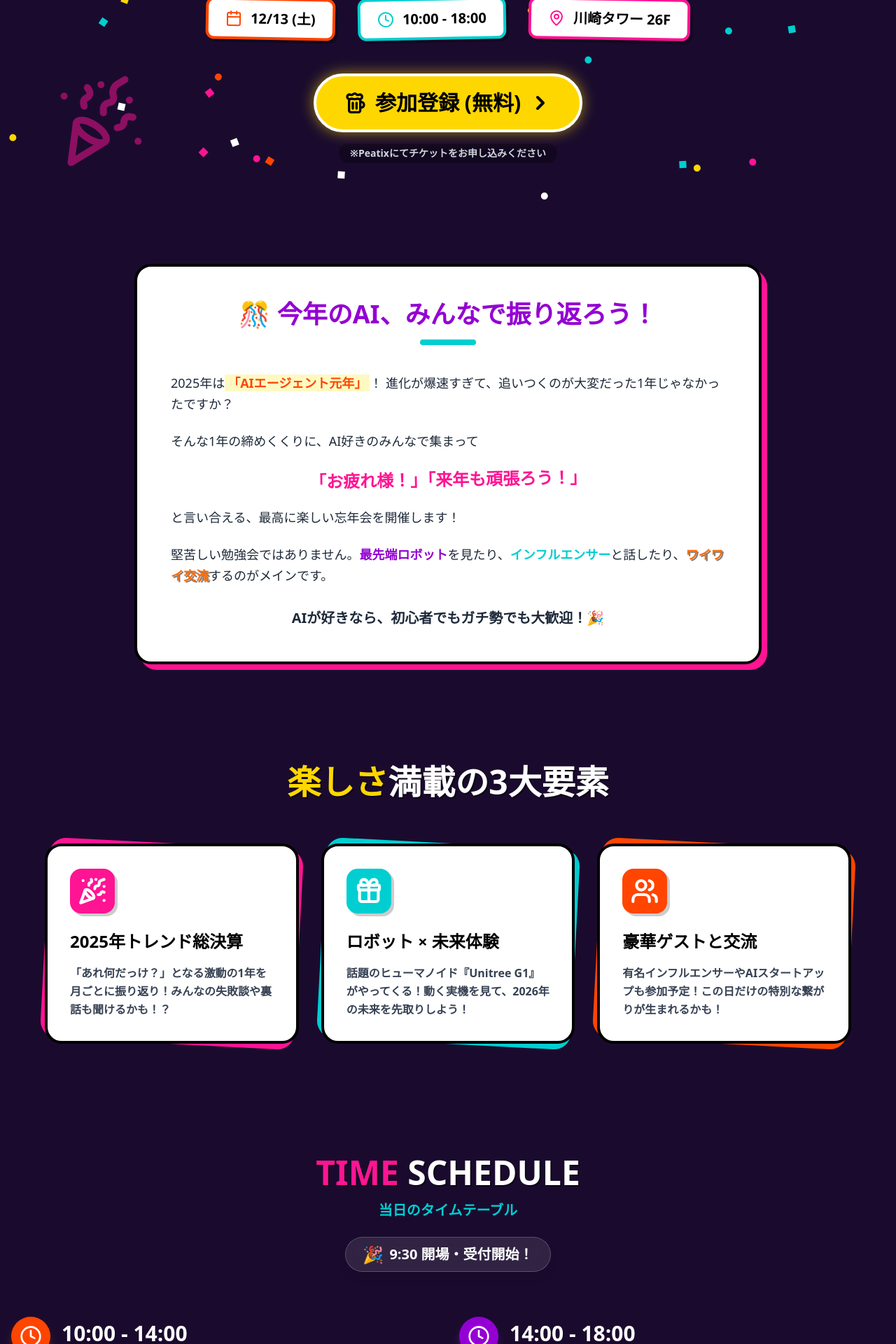
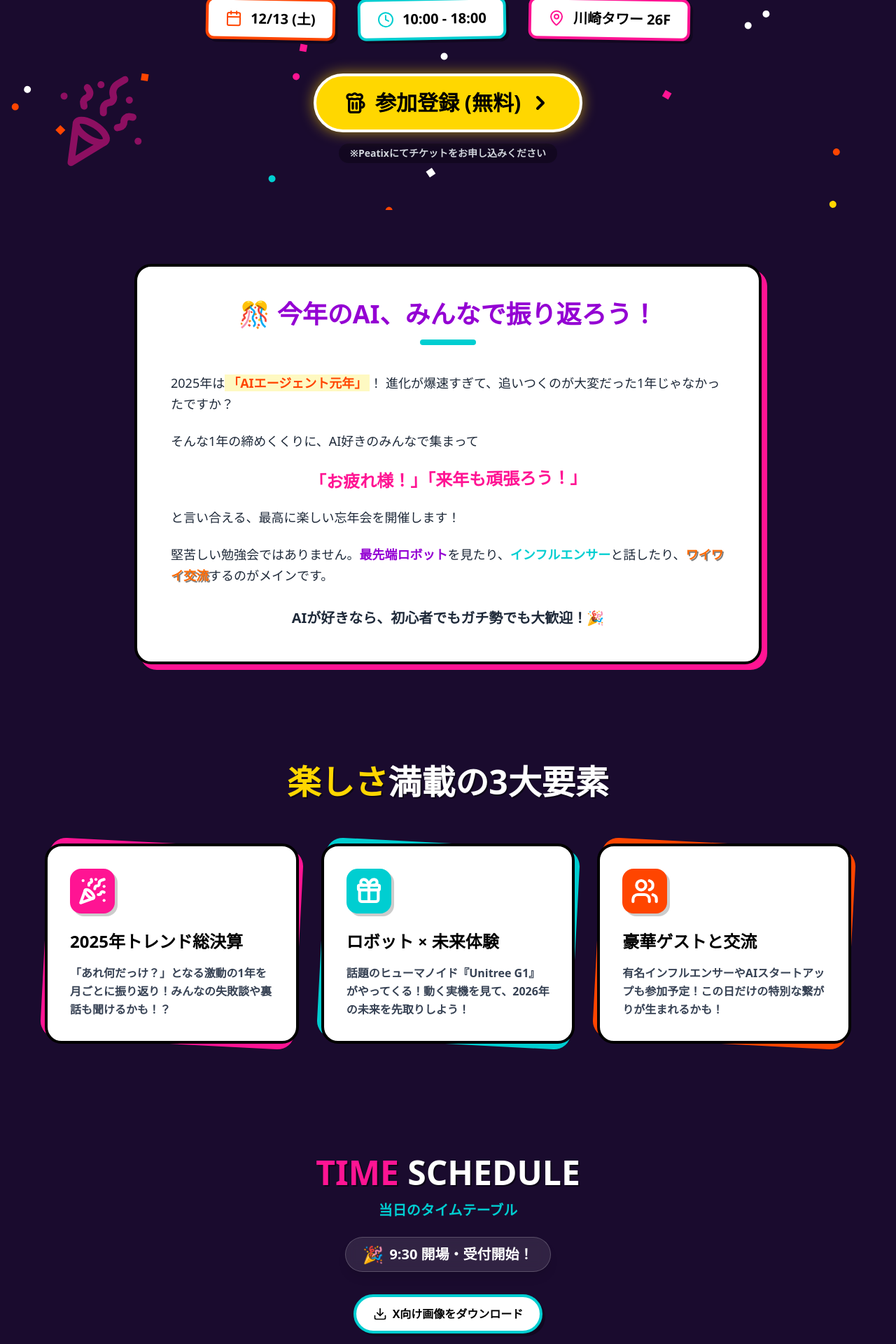
Before and after one commit to nanameru/bounenkai-lp, a Next.js app: page / in a window 1280 px wide. Shown: the part 500-2420 px from the top of the page at 70% size. Built offline with nearby package versions, Linux system fonts and the light colour scheme; a web font is replaced by a local one.

Commit message:
feat: Add image download and improve confetti animation
Co-authored-by: 4869nanataitai <4869nanataitai@gmail.com>

```diff
--- a/app/components/TimeTable.tsx
+++ b/app/components/TimeTable.tsx
@@ -1,7 +1,7 @@
 "use client";
 
 import { motion } from "framer-motion";
-import { Clock, User, Mic, Coffee, Users, Star } from "lucide-react";
+import { Clock, User, Mic, Coffee, Users, Star, Download } from "lucide-react";
 import Image from "next/image";
 
 type ScheduleItem = {
@@ -290,6 +290,232 @@ const ScheduleCard = ({ item }: { item: ScheduleItem }) => {
 };
 
 export default function TimeTable() {
+  const downloadShareImage = async () => {
+    // Xに載せたときに見栄えしやすい「縦長・2カラム」画像を生成します。
+    const WIDTH = 1600;
+    const HEIGHT = 2000;
+    const SCALE = Math.min(2, Math.max(1, Math.floor(window.devicePixelRatio || 1)));
+
+    const canvas = document.createElement("canvas");
+    canvas.width = WIDTH * SCALE;
+    canvas.height = HEIGHT * SCALE;
+    const ctx = canvas.getContext("2d");
+    if (!ctx) return;
+    ctx.scale(SCALE, SCALE);
+
+    const COLORS = {
+      bg1: "#0f0518",
+      bg2: "#120a1d",
+      cyan: "#00CED1",
+      pink: "#FF1493",
+      purple: "#9400D3",
+      orange: "#FF4500",
+      yellow: "#FFD700",
+      text: "#FFFFFF",
+      muted: "rgba(255,255,255,0.72)",
+      card: "rgba(255,255,255,0.06)",
+      cardBorder: "rgba(255,255,255,0.12)",
+    } as const;
+
+    const roundRect = (x: number, y: number, w: number, h: number, r: number) => {
+      const rr = Math.min(r, w / 2, h / 2);
+      ctx.beginPath();
+      ctx.moveTo(x + rr, y);
+      ctx.arcTo(x + w, y, x + w, y + h, rr);
+      ctx.arcTo(x + w, y + h, x, y + h, rr);
+      ctx.arcTo(x, y + h, x, y, rr);
+      ctx.arcTo(x, y, x + w, y, rr);
+      ctx.closePath();
+    };
+
+    const wrapText = (text: string, maxWidth: number) => {
+      const lines: string[] = [];
+      let line = "";
+      for (const ch of text.replace(/\s+/g, " ").trim()) {
+        const next = line + ch;
+        if (ctx.measureText(next).width <= maxWidth || line.length === 0) {
+          line = next;
+          continue;
+        }
+        lines.push(line);
+        line = ch;
+      }
+      if (line) lines.push(line);
+      return lines;
+    };
+
+    const drawPill = (x: number, y: number, text: string, bg: string, fg: string) => {
+      ctx.font = '700 20px ui-sans-serif, system-ui, -apple-system, "Segoe UI", Roboto, "Noto Sans JP", sans-serif';
+      const padX = 14;
+      const w = Math.ceil(ctx.measureText(text).width) + padX * 2;
+      const h = 34;
+      ctx.fillStyle = bg;
+      roundRect(x, y, w, h, 999);
+      ctx.fill();
+      ctx.fillStyle = fg;
+      ctx.textBaseline = "middle";
+      ctx.fillText(text, x + padX, y + h / 2 + 1);
+      return w;
+    };
+
+    // Background
+    const bg = ctx.createLinearGradient(0, 0, WIDTH, HEIGHT);
+    bg.addColorStop(0, COLORS.bg1);
+    bg.addColorStop(1, COLORS.bg2);
+    ctx.fillStyle = bg;
+    ctx.fillRect(0, 0, WIDTH, HEIGHT);
+
+    // Soft glow
+    const glow = ctx.createRadialGradient(WIDTH * 0.2, HEIGHT * 0.15, 0, WIDTH * 0.2, HEIGHT * 0.15, 520);
+    glow.addColorStop(0, "rgba(0,206,209,0.22)");
+    glow.addColorStop(1, "rgba(0,206,209,0)");
+    ctx.fillStyle = glow;
+    ctx.fillRect(0, 0, WIDTH, HEIGHT);
+
+    const glow2 = ctx.createRadialGradient(WIDTH * 0.85, HEIGHT * 0.1, 0, WIDTH * 0.85, HEIGHT * 0.1, 520);
+    glow2.addColorStop(0, "rgba(255,20,147,0.18)");
+    glow2.addColorStop(1, "rgba(255,20,147,0)");
+    ctx.fillStyle = glow2;
+    ctx.fillRect(0, 0, WIDTH, HEIGHT);
+
+    const P = 80;
+    let y = 72;
+
+    // Header
+    ctx.fillStyle = COLORS.yellow;
+    ctx.font = '900 22px ui-sans-serif, system-ui, -apple-system, "Segoe UI", Roboto, "Noto Sans JP", sans-serif';
+    ctx.textBaseline = "alphabetic";
+    ctx.fillText("JAPAN AI", P, y);
+
+    ctx.fillStyle = COLORS.text;
+    ctx.font = '900 64px ui-sans-serif, system-ui, -apple-system, "Segoe UI", Roboto, "Noto Sans JP", sans-serif';
+    ctx.fillText("大忘年会 2025", P, y + 74);
+
+    ctx.fillStyle = COLORS.muted;
+    ctx.font = '700 24px ui-sans-serif, system-ui, -apple-system, "Segoe UI", Roboto, "Noto Sans JP", sans-serif';
+    ctx.fillText("2025/12/13（土） 10:00 - 18:00  |  川崎タワー 26F", P, y + 112);
+
+    // Accent chips
+    const chipsY = y + 138;
+    const w1 = drawPill(P, chipsY, "タイムテーブル", COLORS.cyan, "#000000");
+    drawPill(P + w1 + 12, chipsY, "保存してXでシェア", COLORS.pink, COLORS.text);
+
+    // Divider
+    y = chipsY + 68;
+    ctx.strokeStyle = "rgba(255,255,255,0.14)";
+    ctx.lineWidth = 2;
+    ctx.beginPath();
+    ctx.moveTo(P, y);
+    ctx.lineTo(WIDTH - P, y);
+    ctx.stroke();
+    y += 36;
+
+    // Columns
+    const gap = 44;
+    const colW = Math.floor((WIDTH - P * 2 - gap) / 2);
+    const leftX = P;
+    const rightX = P + colW + gap;
+    const topY = y;
+
+    const drawColumn = (x: number, title: string, accent: string, items: ScheduleItem[]) => {
+      let cy = topY;
+      // Column title
+      ctx.fillStyle = COLORS.text;
+      ctx.font = '900 36px ui-sans-serif, system-ui, -apple-system, "Segoe UI", Roboto, "Noto Sans JP", sans-serif';
+      ctx.fillText(title, x, cy + 34);
+
+      ctx.fillStyle = accent;
+      roundRect(x, cy + 44, 220, 8, 6);
+      ctx.fill();
+      cy += 72;
+
+      for (const item of items) {
+        const cardX = x;
+        const cardY = cy;
+        const cardW = colW;
+        const cardH = 132;
+
+        ctx.fillStyle = COLORS.card;
+        roundRect(cardX, cardY, cardW, cardH, 18);
+        ctx.fill();
+        ctx.strokeStyle = COLORS.cardBorder;
+        ctx.lineWidth = 1;
+        ctx.stroke();
+
+        // Time
+        ctx.fillStyle = COLORS.yellow;
+        ctx.font = '900 22px ui-sans-serif, system-ui, -apple-system, "Segoe UI", Roboto, "Noto Sans JP", sans-serif';
+        const [start, end] = item.time.split(" - ");
+        ctx.fillText(start || item.time, cardX + 18, cardY + 34);
+        ctx.fillStyle = "rgba(255,255,255,0.45)";
+        ctx.font = '700 18px ui-sans-serif, system-ui, -apple-system, "Segoe UI", Roboto, "Noto Sans JP", sans-serif';
+        if (end) ctx.fillText(end, cardX + 18, cardY + 58);
+
+        // Role badge
+        const role = item.role || "";
+        const badgeText =
+          role === "speaker" ? "登壇" :
+          role === "sponsor" ? "スポンサー" :
+          role === "management" ? "運営" :
+          role === "break" ? "休憩" : "";
+        const badgeBg =
+          role === "speaker" ? COLORS.cyan :
+          role === "sponsor" ? COLORS.yellow :
+          role === "management" ? COLORS.pink :
+          role === "break" ? "#666666" : "rgba(255,255,255,0.16)";
+        const badgeFg = role === "sponsor" || role === "speaker" ? "#000000" : COLORS.text;
+        if (badgeText) {
+          drawPill(cardX + cardW - 18 - 140, cardY + 18, badgeText, badgeBg, badgeFg);
+        }
+
+        // Title
+        const mainTitle = item.title?.trim() ? item.title : (item.speaker || "");
+        ctx.fillStyle = COLORS.text;
+        ctx.font = '900 24px ui-sans-serif, system-ui, -apple-system, "Segoe UI", Roboto, "Noto Sans JP", sans-serif';
+        const titleMaxW = cardW - 18 - 18;
+        const titleLines = wrapText(mainTitle, titleMaxW);
+        const t1 = titleLines.slice(0, 2);
+        const titleY = cardY + 92;
+        for (let i = 0; i < t1.length; i++) {
+          ctx.fillText(t1[i], cardX + 18, titleY + i * 28);
+        }
+
+        // Speaker
+        if (item.speaker && item.title?.trim()) {
+          ctx.fillStyle = COLORS.muted;
+          ctx.font = '700 18px ui-sans-serif, system-ui, -apple-system, "Segoe UI", Roboto, "Noto Sans JP", sans-serif';
+          const sp = wrapText(item.speaker, titleMaxW).slice(0, 1)[0] ?? item.speaker;
+          ctx.fillText(sp, cardX + 18, cardY + 72);
+        }
+
+        cy += cardH + 16;
+      }
+      return cy;
+    };
+
+    const leftEnd = drawColumn(leftX, "10:00 - 14:00", COLORS.orange, scheduleData1);
+    const rightEnd = drawColumn(rightX, "14:00 - 18:00", COLORS.purple, scheduleData2);
+
+    // Footer
+    const footerY = Math.min(HEIGHT - 90, Math.max(leftEnd, rightEnd) + 36);
+    ctx.fillStyle = "rgba(255,255,255,0.18)";
+    ctx.fillRect(P, footerY, WIDTH - P * 2, 2);
+
+    ctx.fillStyle = COLORS.muted;
+    ctx.font = '700 20px ui-sans-serif, system-ui, -apple-system, "Segoe UI", Roboto, "Noto Sans JP", sans-serif';
+    ctx.fillText("Present by GAKUSE.AI / AIで遊ぼうコミュニティ", P, footerY + 36);
+    ctx.fillText("@sora19ai  @taiyo_ai_gakuse", P, footerY + 64);
+
+    // Download
+    const url = canvas.toDataURL("image/png");
+    const a = document.createElement("a");
+    a.href = url;
+    a.download = "japan-ai-bounenkai-2025-timetable.png";
+    document.body.appendChild(a);
+    a.click();
+    a.remove();
+  };
+
   return (
     <section className="py-20 px-4 relative z-10" id="timetable">
       <div className="max-w-7xl mx-auto">
@@ -305,6 +531,18 @@ export default function TimeTable() {
               <span className="text-2xl">🎉</span>
               <span>9:30 開場・受付開始！</span>
             </p>
+          </div>
+
+          <div className="mt-8 flex justify-center">
+            <button
+              type="button"
+              onClick={downloadShareImage}
+              className="inline-flex items-center gap-2 bg-white text-black px-6 py-3 rounded-full border-4 border-[var(--color-party-cyan)] shadow-[4px_4px_0_rgba(0,0,0,0.3)] font-black hover:shadow-[6px_6px_0_rgba(0,0,0,0.35)] transition-shadow"
+              aria-label="タイムテーブル画像をダウンロード"
+            >
+              <Download className="w-5 h-5" />
+              X向け画像をダウンロード
+            </button>
           </div>
         </div>
 
--- a/app/page.tsx
+++ b/app/page.tsx
@@ -1,29 +1,35 @@
 "use client";
 
 import { motion } from "framer-motion";
-import { Calendar, MapPin, Clock, Beer, PartyPopper, Music, Gift, ChevronRight, ExternalLink, Users, Mic, Lock, Sparkles } from "lucide-react";
+import { Calendar, MapPin, Clock, Beer, PartyPopper, Gift, ChevronRight, ExternalLink, Users } from "lucide-react";
 import Link from "next/link";
-import { useState, useEffect } from "react";
 import TimeTable from "./components/TimeTable";
+
+const mulberry32 = (seed: number) => {
+  let t = seed >>> 0;
+  return () => {
+    t += 0x6D2B79F5;
+    let x = t;
+    x = Math.imul(x ^ (x >>> 15), x | 1);
+    x ^= x + Math.imul(x ^ (x >>> 7), x | 61);
+    return ((x ^ (x >>> 14)) >>> 0) / 4294967296;
+  };
+};
 
 // 紙吹雪コンポーネント
 const Confetti = () => {
-  const [pieces, setPieces] = useState<{ id: number; x: number; y: number; color: string; rotation: number }[]>([]);
-
-  useEffect(() => {
-    const colors = ["#FFD700", "#FF1493", "#00CED1", "#FF4500", "#FFF"];
-    const newPieces = Array.from({ length: 50 }).map((_, i) => ({
-      id: i,
-      x: Math.random() * 100,
-      y: Math.random() * -100,
-      color: colors[Math.floor(Math.random() * colors.length)],
-      rotation: Math.random() * 360,
-    }));
-    setPieces(newPieces);
-  }, []);
-
-  // クライアントサイドでのみレンダリング（SSR時は何も表示しない）
-  if (pieces.length === 0) return null;
+  const colors = ["#FFD700", "#FF1493", "#00CED1", "#FF4500", "#FFF"];
+  const rng = mulberry32(20251213);
+  const pieces = Array.from({ length: 50 }).map((_, i) => {
+    const x = rng() * 100;
+    const y = rng() * -100;
+    const color = colors[Math.floor(rng() * colors.length)];
+    const rotation = rng() * 360;
+    const duration = rng() * 5 + 5;
+    const delay = rng() * 5;
+    const isRound = rng() > 0.5;
+    return { id: i, x, y, color, rotation, duration, delay, isRound };
+  });
 
   return (
     <div className="fixed inset-0 pointer-events-none z-0 overflow-hidden">
@@ -33,17 +39,17 @@ const Confetti = () => {
           initial={{ y: -20, x: `${p.x}vw`, rotate: p.rotation, opacity: 1 }}
           animate={{ y: "120vh", rotate: p.rotation + 360 }}
           transition={{
-            duration: Math.random() * 5 + 5,
+            duration: p.duration,
             repeat: Infinity,
             ease: "linear",
-            delay: Math.random() * 5
+            delay: p.delay
           }}
           style={{
             position: "absolute",
             width: "10px",
             height: "10px",
             backgroundColor: p.color,
-            borderRadius: Math.random() > 0.5 ? "50%" : "0",
+            borderRadius: p.isRound ? "50%" : "0",
           }}
         />
       ))}
@@ -53,14 +59,6 @@ const Confetti = () => {
 
 // フラッグガーランドコンポーネント
 const Flags = () => {
-  const [isMounted, setIsMounted] = useState(false);
-
-  useEffect(() => {
-    setIsMounted(true);
-  }, []);
-
-  if (!isMounted) return null;
-
   return (
     <div className="absolute top-0 left-0 w-full h-12 z-20 flex justify-between overflow-hidden pointer-events-none">
       {Array.from({ length: 20 }).map((_, i) => (
```
